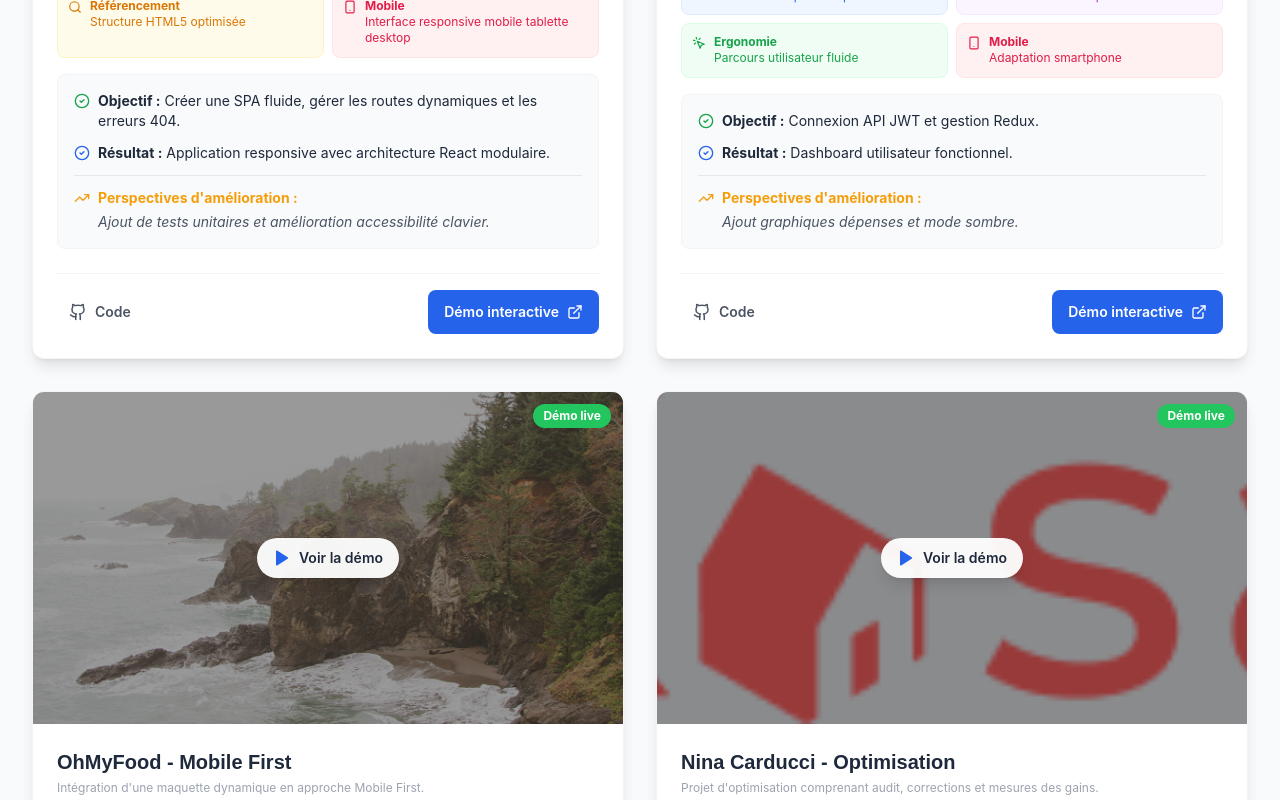
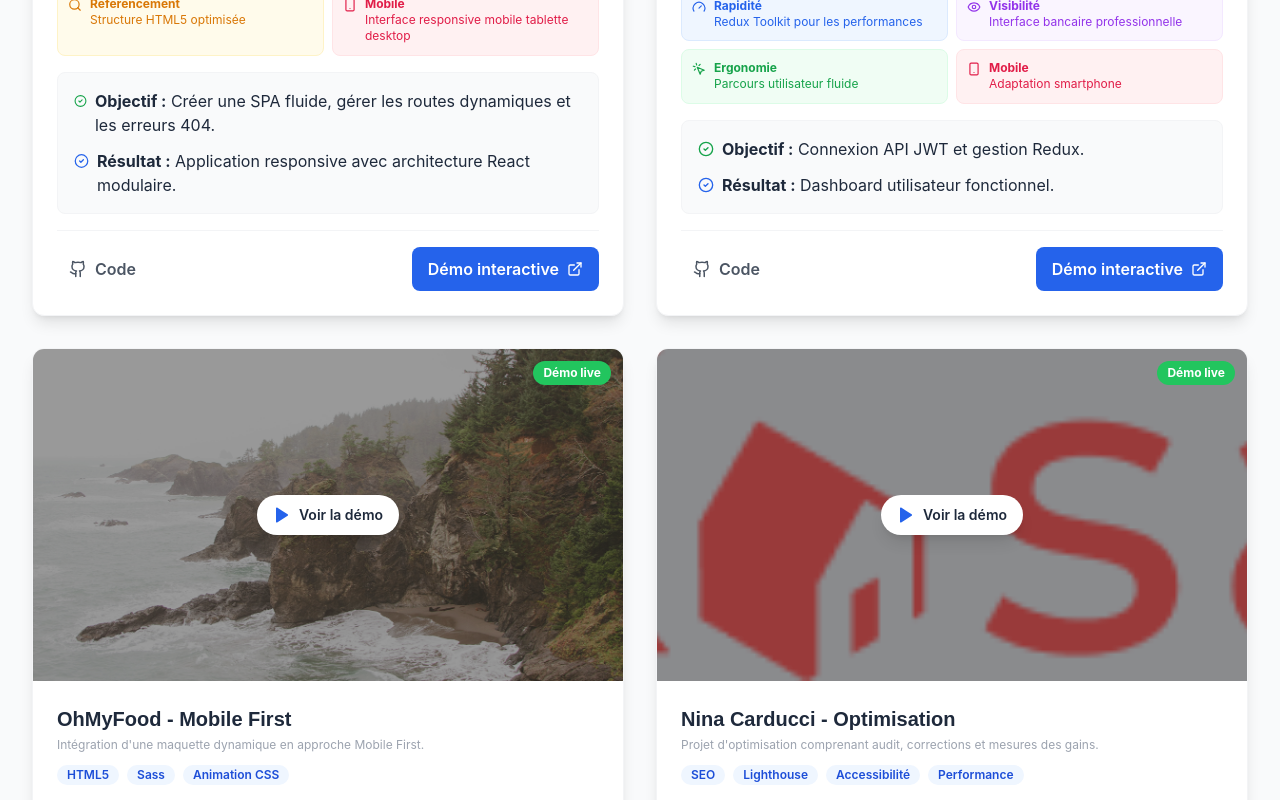
Before and after one commit to KOUAMLAN/portfolio-evle, a React (Vite) app: page / in a window 1280 px wide. Shown: the part 3300-4100 px from the top of the page. Built offline with nearby package versions, Linux system fonts and the light colour scheme.

Commit message:
Fix project demo click desktop tablet mobile

```diff
--- a/src/components/Projects.tsx
+++ b/src/components/Projects.tsx
@@ -1,24 +1,24 @@
-import React, { useState } from 'react';
+import React, { useState } from "react";
+
 import {
   ExternalLink,
   Github,
   TrendingUp,
   CheckCircle2,
   Play
-} from 'lucide-react';
+} from "lucide-react";
 
-import { PROJECTS } from '../constants';
-import { Project, hasLiveDemo } from '../types';
+import { PROJECTS } from "../constants";
+import { Project, hasLiveDemo } from "../types";
 
-import { motion } from 'framer-motion';
+import { motion } from "framer-motion";
 
-import ProjectGains from './ProjectGains';
-import ProjectDemoModal from './ProjectDemoModal';
-
+import ProjectGains from "./ProjectGains";
+import ProjectDemoModal from "./ProjectDemoModal";
 
 
 const FALLBACK_IMAGE =
-  'https://images.unsplash.com/photo-1460925895917-afdab827c52f?q=80&w=800&auto=format&fit=crop';
+  "https://images.unsplash.com/photo-1460925895917-afdab827c52f?q=80&w=800&auto=format&fit=crop";
 
 
 
@@ -31,13 +31,29 @@ const Projects: React.FC = () => {
 
 
   const openDemo = (project: Project) => {
-    setActiveProject(project);
+
+    if (hasLiveDemo(project.demoLink)) {
+
+      setActiveProject(project);
+
+    } else {
+
+      window.open(
+        project.demoLink,
+        "_blank",
+        "noopener,noreferrer"
+      );
+
+    }
+
   };
 
 
 
   const closeDemo = () => {
+
     setActiveProject(null);
+
   };
 
 
@@ -45,7 +61,9 @@ const Projects: React.FC = () => {
   const handleImageError = (
     e: React.SyntheticEvent<HTMLImageElement>
   ) => {
+
     e.currentTarget.src = FALLBACK_IMAGE;
+
   };
 
 
@@ -53,17 +71,22 @@ const Projects: React.FC = () => {
   return (
 
     <section
+
       id="projects"
+
       className="
         py-16
         sm:py-24
         bg-gray-50
         overflow-x-hidden
+        touch-manipulation
       "
+
     >
 
 
       <div
+
         className="
           max-w-7xl
           mx-auto
@@ -71,6 +94,7 @@ const Projects: React.FC = () => {
           sm:px-6
           lg:px-8
         "
+
       >
 
 
@@ -100,7 +124,9 @@ const Projects: React.FC = () => {
         >
 
 
+
           <h2
+
             className="
               text-3xl
               font-heading
@@ -108,13 +134,17 @@ const Projects: React.FC = () => {
               mb-4
               text-secondary
             "
+
           >
+
             Mes Projets
+
           </h2>
 
 
 
           <div
+
             className="
               w-20
               h-1
@@ -123,21 +153,24 @@ const Projects: React.FC = () => {
               rounded-full
               mb-6
             "
+
           />
 
 
 
           <p
+
             className="
               mt-4
               text-gray-600
               max-w-2xl
               mx-auto
             "
+
           >
 
             Projets réalisés durant ma formation et mes missions freelance.
-            Cliquez sur une carte pour consulter la démonstration directement sur le site.
+            Cliquez sur une carte pour consulter la démonstration.
 
           </p>
 
@@ -148,9 +181,8 @@ const Projects: React.FC = () => {
 
 
 
-        {/* GRILLE 2 PROJETS PAR LIGNE */}
+        <div
 
-        <div
           className="
             grid
             grid-cols-1
@@ -158,7 +190,9 @@ const Projects: React.FC = () => {
             gap-8
             w-full
           "
+
         >
+
 
 
           {PROJECTS.map((project,index)=>(
@@ -188,6 +222,7 @@ const Projects: React.FC = () => {
                 delay:index * 0.1
               }}
 
+
               className="
                 bg-white
                 rounded-xl
@@ -209,6 +244,7 @@ const Projects: React.FC = () => {
 
 
 
+
               <button
 
                 type="button"
@@ -221,29 +257,30 @@ const Projects: React.FC = () => {
                   aspect-video
                   overflow-hidden
                   bg-gray-200
-                  text-left
-                  focus:outline-none
-                  focus-visible:ring-2
-                  focus-visible:ring-primary
-                  focus-visible:ring-inset
+                  cursor-pointer
+                  touch-manipulation
                 "
 
-                aria-label={`Consulter la démonstration de ${project.title}`}
+                aria-label={
+                  `Voir la démonstration de ${project.title}`
+                }
 
               >
+
 
 
                 <img
 
                   src={project.image}
 
-                  alt={`Aperçu du projet ${project.title}`}
+                  alt={
+                    `Aperçu ${project.title}`
+                  }
 
                   className="
                     w-full
                     h-full
                     object-cover
-                    block
                     transition-transform
                     duration-500
                     group-hover:scale-110
@@ -257,58 +294,68 @@ const Projects: React.FC = () => {
 
 
 
+
                 <div
+
                   className="
                     absolute
                     inset-0
                     bg-black/40
-                    group-hover:bg-black/50
-                    transition-colors
                     flex
                     items-center
                     justify-center
+                    transition-colors
                   "
+
                 >
 
+
+
                   <span
+
                     className="
                       inline-flex
                       items-center
                       gap-2
                       px-4
                       py-2.5
-                      bg-white/95
+                      bg-white
                       text-secondary
                       rounded-full
                       font-semibold
                       text-sm
                       shadow-lg
-                      transform
-                      group-hover:scale-105
-                      transition-transform
                     "
+
                   >
+
 
                     <Play
                       size={18}
                       className="text-primary fill-primary"
                     />
 
+
                     {hasLiveDemo(project.demoLink)
-                      ? 'Voir la démo'
-                      : 'Consulter le projet'
+                      ? "Voir la démo"
+                      : "Voir le projet"
                     }
 
+
                   </span>
+
 
 
                 </div>
 
 
 
+
+
                 {hasLiveDemo(project.demoLink) && (
 
                   <span
+
                     className="
                       absolute
                       top-3
@@ -321,15 +368,21 @@ const Projects: React.FC = () => {
                       font-bold
                       rounded-full
                     "
+
                   >
+
                     Démo live
+
                   </span>
 
                 )}
 
 
+
               </button>
+
                             <div
+
                 className="
                   p-4
                   sm:p-6
@@ -338,7 +391,9 @@ const Projects: React.FC = () => {
                   flex-col
                   min-w-0
                 "
+
               >
+
 
 
                 <button
@@ -349,13 +404,14 @@ const Projects: React.FC = () => {
 
                   className="
                     text-left
-                    focus:outline-none
-                    focus-visible:underline
+                    touch-manipulation
                   "
 
                 >
 
+
                   <h3
+
                     className="
                       text-xl
                       font-bold
@@ -364,6 +420,7 @@ const Projects: React.FC = () => {
                       group-hover:text-primary
                       transition-colors
                     "
+
                   >
 
                     {project.title}
@@ -378,11 +435,13 @@ const Projects: React.FC = () => {
 
 
                 <p
+
                   className="
                     text-xs
                     text-gray-400
                     mb-3
                   "
+
                 >
 
                   {project.context}
@@ -394,18 +453,22 @@ const Projects: React.FC = () => {
 
 
                 <div
+
                   className="
                     flex
                     flex-wrap
                     gap-2
                     mb-4
                   "
+
                 >
 
                   {project.tags.map((tag)=>(
 
                     <span
+
                       key={tag}
+
                       className="
                         px-2.5
                         py-0.5
@@ -414,9 +477,8 @@ const Projects: React.FC = () => {
                         text-xs
                         font-semibold
                         rounded-full
-                        border
-                        border-blue-100
                       "
+
                     >
 
                       {tag}
@@ -433,14 +495,15 @@ const Projects: React.FC = () => {
 
 
                 <p
+
                   className="
                     text-gray-600
                     mb-4
                     flex-grow
                     text-sm
                     leading-relaxed
-                    break-words
                   "
+
                 >
 
                   {project.description}
@@ -451,15 +514,16 @@ const Projects: React.FC = () => {
 
 
 
-
                 {project.gains && (
 
                   <div
+
                     className="
                       mb-4
                       hidden
                       md:block
                     "
+
                   >
 
                     <ProjectGains gains={project.gains}/>
@@ -474,39 +538,43 @@ const Projects: React.FC = () => {
 
 
                 <div
+
                   className="
                     mb-4
-                    sm:mb-6
-                    p-3
-                    sm:p-4
+                    p-4
                     bg-gray-50
                     rounded-lg
-                    text-sm
-                    space-y-3
                     border
                     border-gray-100
+                    space-y-3
                   "
+
                 >
 
 
 
                   <div className="flex gap-2 items-start">
 
+
                     <CheckCircle2
+
                       size={16}
+
                       className="
                         text-green-600
-                        mt-0.5
-                        shrink-0
+                        mt-1
                       "
+
                     />
 
 
                     <p>
 
                       <span className="font-bold text-secondary">
+
                         Objectif :
-                      </span>{' '}
+
+                      </span>{" "}
 
                       {project.objectives}
 
@@ -523,20 +591,24 @@ const Projects: React.FC = () => {
 
 
                     <CheckCircle2
+
                       size={16}
+
                       className="
                         text-primary
-                        mt-0.5
-                        shrink-0
+                        mt-1
                       "
+
                     />
 
 
                     <p>
 
                       <span className="font-bold text-secondary">
+
                         Résultat :
-                      </span>{' '}
+
+                      </span>{" "}
 
                       {project.results}
 
@@ -548,58 +620,6 @@ const Projects: React.FC = () => {
 
 
 
-
-
-                  <div
-                    className="
-                      pt-3
-                      mt-3
-                      border-t
-                      border-gray-200
-                      hidden
-                      sm:block
-                    "
-                  >
-
-
-                    <div
-                      className="
-                        flex
-                        items-center
-                        gap-2
-                        text-accent
-                        font-bold
-                        mb-1
-                      "
-                    >
-
-                      <TrendingUp size={16}/>
-
-                      <span>
-                        Perspectives d'amélioration :
-                      </span>
-
-
-                    </div>
-
-
-
-                    <p
-                      className="
-                        text-gray-600
-                        italic
-                        pl-6
-                      "
-                    >
-
-                      {project.improvements}
-
-                    </p>
-
-
-                  </div>
-
-
                 </div>
 
 
@@ -607,19 +627,22 @@ const Projects: React.FC = () => {
 
 
 
+
                 <div
+
                   className="
                     flex
                     flex-col
                     sm:flex-row
-                    gap-2
-                    sm:gap-3
+                    gap-3
                     mt-auto
                     pt-4
                     border-t
                     border-gray-100
                   "
+
                 >
+
 
 
 
@@ -631,6 +654,7 @@ const Projects: React.FC = () => {
 
                     rel="noopener noreferrer"
 
+
                     className="
                       inline-flex
                       items-center
@@ -638,16 +662,22 @@ const Projects: React.FC = () => {
                       min-h-[44px]
                       px-3
                       text-gray-600
-                      hover:text-secondary
-                      text-sm
                       font-semibold
                     "
 
                   >
 
-                    <Github size={18} className="mr-2"/>
+
+                    <Github
+
+                      size={18}
+
+                      className="mr-2"
+
+                    />
 
                     Code
+
 
                   </a>
 
@@ -658,41 +688,71 @@ const Projects: React.FC = () => {
 
                   <button
 
+
                     type="button"
+
 
                     onClick={() => openDemo(project)}
 
+
                     className="
+
                       inline-flex
+
                       items-center
+
                       justify-center
+
                       min-h-[44px]
+
                       px-4
+
                       py-2
+
                       bg-primary
+
                       text-white
+
                       rounded-lg
-                      text-sm
+
                       font-semibold
+
                       hover:bg-blue-700
+
                       transition-colors
+
                       w-full
+
                       sm:w-auto
+
                       sm:ml-auto
+
+                      touch-manipulation
+
                     "
+
 
                   >
 
+
                     {hasLiveDemo(project.demoLink)
-                      ? 'Démo interactive'
-                      : 'Voir le projet'
+
+                      ? "Démo interactive"
+
+                      : "Voir le projet"
+
                     }
 
 
+
                     <ExternalLink
+
                       size={16}
+
                       className="ml-2"
+
                     />
+
 
                   </button>
 
@@ -701,16 +761,22 @@ const Projects: React.FC = () => {
                 </div>
 
 
+
+
               </div>
+
 
 
             </motion.article>
 
 
+
           ))}
 
 
+
         </div>
+
 
 
       </div>
@@ -733,6 +799,7 @@ const Projects: React.FC = () => {
 
   );
 
+
 };
 
 
```
